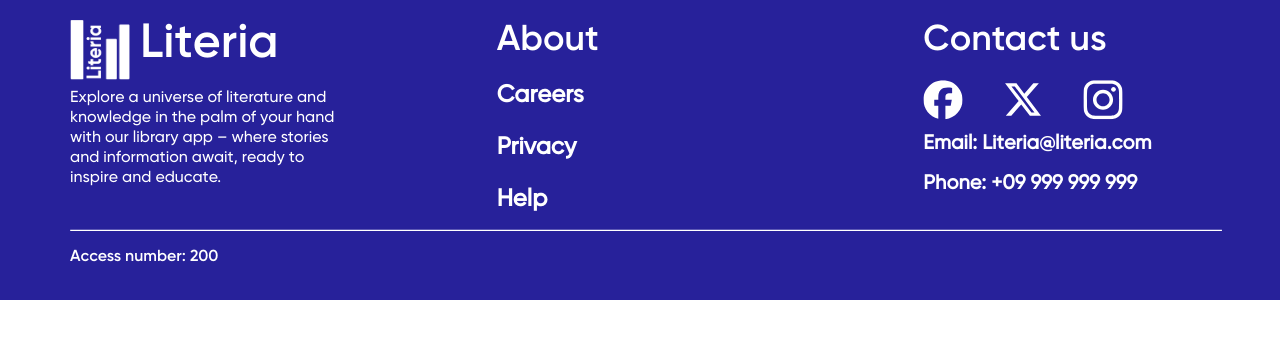
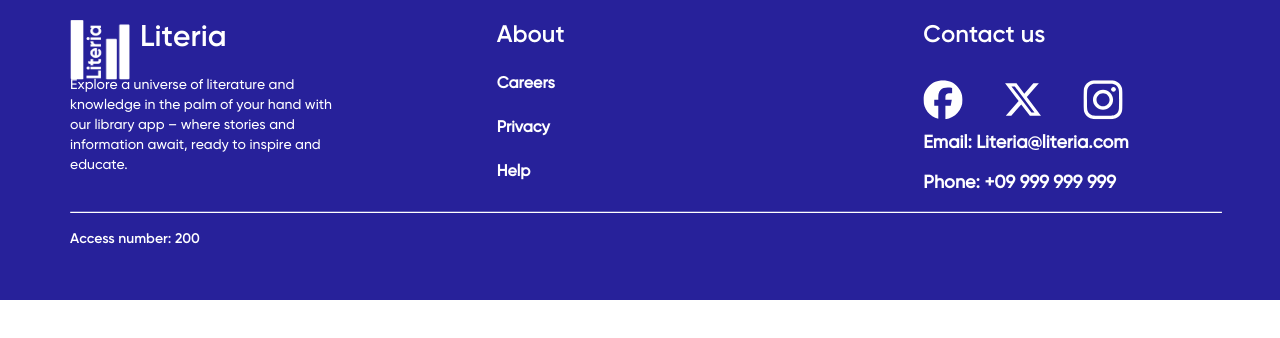
Before and after one commit to lob23/VirtualLibrary2, a Next.js app in the folder app/: page /pages/wrapper in a window 1280 px wide. Shown: the top 338 px of the page. Built offline with nearby package versions, Linux system fonts and the light colour scheme.

Commit message:
Update footer.js

```diff
--- a/app/src/app/pages/wrapper/footer.js
+++ b/app/src/app/pages/wrapper/footer.js
@@ -11,27 +11,27 @@ export default function footer() {
                 src="/image/logo_white.png"
                 alt="Logo_footer"
               ></img>
-              <h1 className="font-Gilroy_sb text-white text-5xl text-sp ml-[70px]">
+              <h1 className="font-Gilroy_sb text-white text-3xl ml-[70px]">
                 Literia
               </h1>
-              <p className="font-Gilroy_md w-2/3 h-fit text-white text-1xl test-sp my-5 leading-5">
+              <p className="font-Gilroy_md w-2/3 h-fit text-white text-sm test-sp mt-5 leading-5">
                 Explore a universe of literature and knowledge in the palm of your
                 hand with our library app – where stories and information await,
                 ready to inspire and educate.
               </p>
             </div>
             <div className="w-1/3 h-full flex flex-col mt-5">
-              <h1 className="font-Gilroy_sb text-white text-4xl w-full h-[40px]">
+              <h1 className="font-Gilroy_sb text-white text-2xl w-full h-fit">
                 About
               </h1>
-              <div className="flex gap-y-5 flex-col w-auto h-fit mt-5">
-                <h2 className="font-Gilroy_md text-white text-2xl">Careers</h2>
-                <h2 className="font-Gilroy_md text-white text-2xl">Privacy</h2>
-                <h2 className="font-Gilroy_md text-white text-2xl">Help</h2>
+              <div className="flex gap-y-5 flex-col w-fit h-fit mt-5">
+                <h2 className="font-Gilroy_md text-white text-base">Careers</h2>
+                <h2 className="font-Gilroy_md text-white text-base">Privacy</h2>
+                <h2 className="font-Gilroy_md text-white text-base">Help</h2>
               </div>
             </div>
             <div className="w-1/3 h-full flex flex-col mt-5">
-            <h1 className="font-Gilroy_sb text-white text-4xl w-full h-[40px]">
+            <h1 className="font-Gilroy_sb text-white text-2xl w-full h-[40px]">
               Contact us
             </h1>
             <div className="flex flex-row gap-x-10 w-full h-[50px] mt-5">
@@ -112,10 +112,10 @@ export default function footer() {
             </div>
 
             <div className="col-span-2 flex gap-y-3 flex-col w-auto h-auto">
-              <h2 className="font-Gilroy_md text-white text-xl">
+              <h2 className="font-Gilroy_md text-white text-lg">
                 Email: Literia@literia.com
               </h2>
-              <h2 className="font-Gilroy_md text-white text-xl">
+              <h2 className="font-Gilroy_md text-white text-lg">
                 Phone: +09 999 999 999
               </h2>
             </div>
@@ -139,7 +139,7 @@ export default function footer() {
             </svg>
           </div>
           <div className="w-auto h-auto mt-3">
-            <p className="font-Gilroy_sb text-white text-sp">
+            <p className="font-Gilroy_sb text-white text-sm">
               Access number: 200
             </p>
           </div>
```
